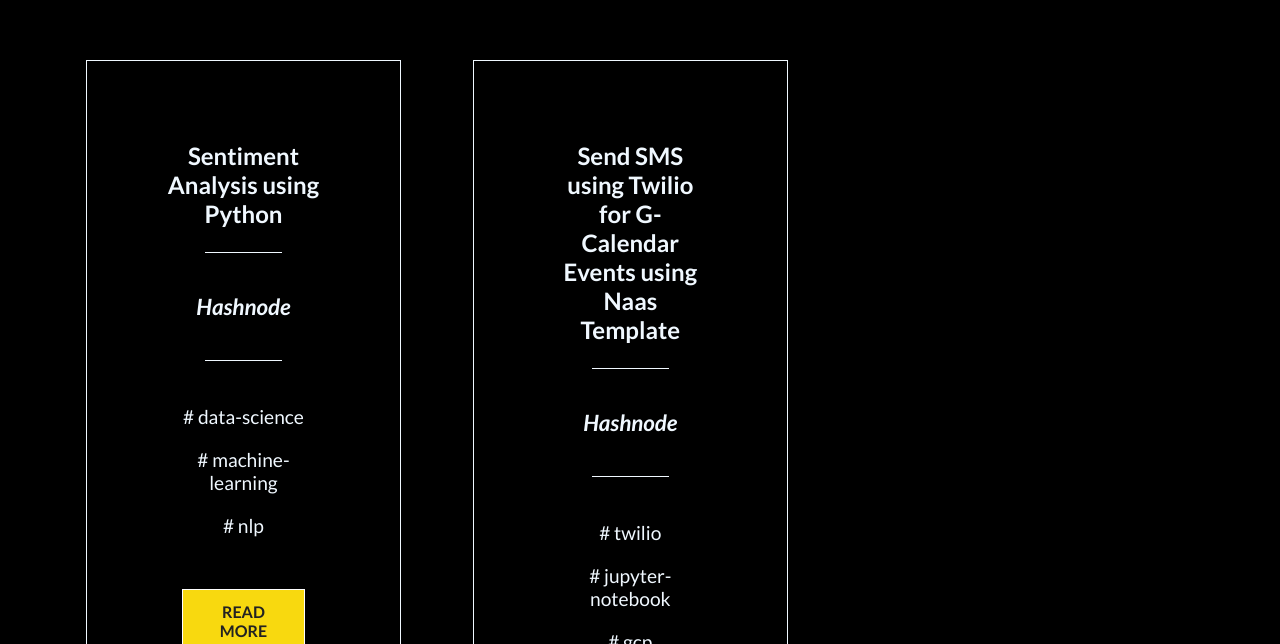
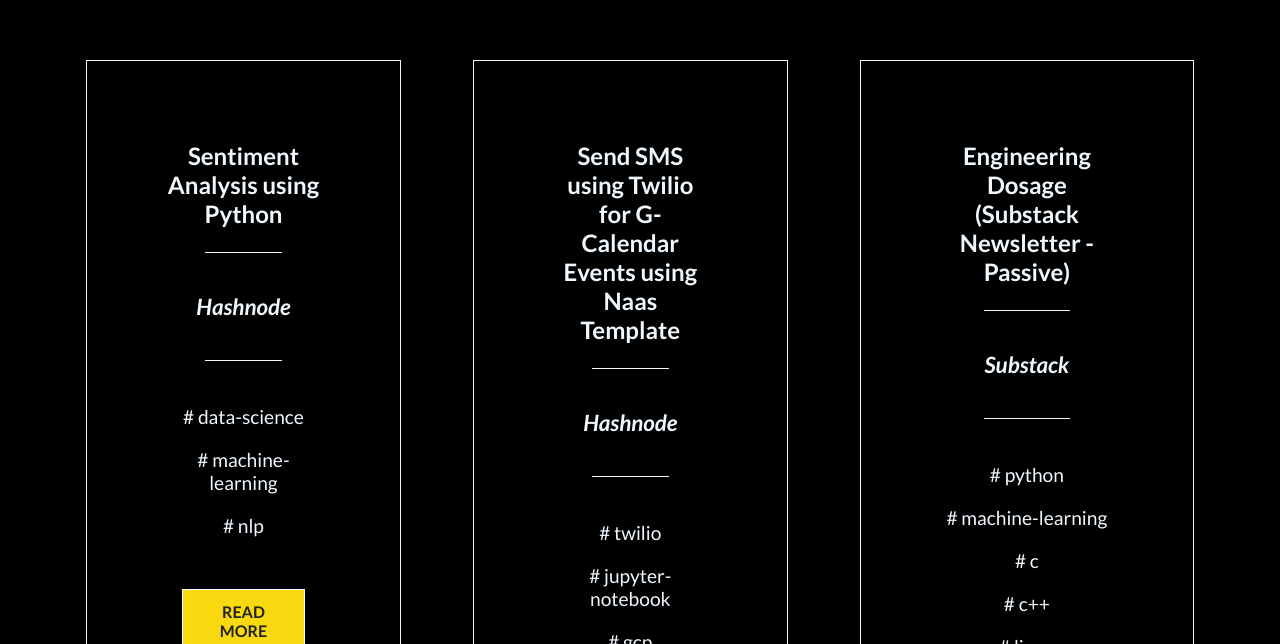
Before and after one commit to srini047/portfolio, a React (Create React App) app: page /blogs in a window 1280 px wide. Shown: the part 10896-11540 px from the top of the page. Built offline with nearby package versions, Linux system fonts and the light colour scheme.

Commit message:
add: substack newsletter

```diff
--- a/src/components/BlogPostData.js
+++ b/src/components/BlogPostData.js
@@ -192,43 +192,50 @@
     title: "When you are stuck as a developer, what do you do?",
     platform: "Hashnode",
     tags: ["general", "developer"],
-    link: "https://blog.sriniketh.design/when-you-are-stuck-as-a-developer-what-do-you-do",
+    link: "https://srinikethj.hashnode.dev/when-you-are-stuck-as-a-developer-what-do-you-do",
   },
   {
     title: "I want to build a Developer Portfolio because...",
     platform: "Hashnode",
     tags: ["general", "developer"],
-    link: "https://blog.sriniketh.design/i-want-to-build-a-developer-portfolio-because",
+    link: "https://srinikethj.hashnode.dev/i-want-to-build-a-developer-portfolio-because",
   },
   {
     title: "What have been the most helpful online tools to self-improve as a developer?",
     platform: "Hashnode",
     tags: ["developer", "general", "tools"],
-    link: "https://blog.sriniketh.design/what-have-been-the-most-helpful-online-tools-to-self-improve-as-a-developer",
+    link: "https://srinikethj.hashnode.dev/what-have-been-the-most-helpful-online-tools-to-self-improve-as-a-developer",
   },
   {
     title: "What made you want to be a developer?",
     platform: "Hashnode",
     tags: ["general", "developer"],
-    link: "https://blog.sriniketh.design/what-made-you-want-to-be-a-developer",
+    link: "https://srinikethj.hashnode.dev/what-made-you-want-to-be-a-developer",
   },
   {
     title: "Sawo: Latest Features",
     platform: "Hashnode",
     tags: ["sawo-labs", "features", "product"],
-    link: "https://blog.sriniketh.design/sawo-latest-features",
+    link: "https://srinikethj.hashnode.dev/sawo-latest-features",
   },
   {
     title: "Sentiment Analysis using Python",
     platform: "Hashnode",
     tags: ["data-science", "machine-learning", "nlp"],
-    link: "https://blog.sriniketh.design/sentiment-analysis-using-python",
+    link: "https://srinikethj.hashnode.dev/sentiment-analysis-using-python",
   },
   {
     title: "Send SMS using Twilio for G-Calendar Events using Naas Template",
     platform: "Hashnode",
     tags: ["twilio", "jupyter-notebook", "gcp", "naasai", "notifications"],
-    link: "https://blog.sriniketh.design/send-sms-using-twilio-for-g-calendar-events-using-naas-template",
+    link: "https://srinikethj.hashnode.dev/send-sms-using-twilio-for-g-calendar-events-using-naas-template",
+  },
+  // Substack
+  {
+    title: "Engineering Dosage (Substack Newsletter - Passive)",
+    platform: "Substack",
+    tags: ["python", "machine-learning", "c", "c++", "linux"],
+    link: "https://srini047.substack.com",
   }
 ];
 
```
